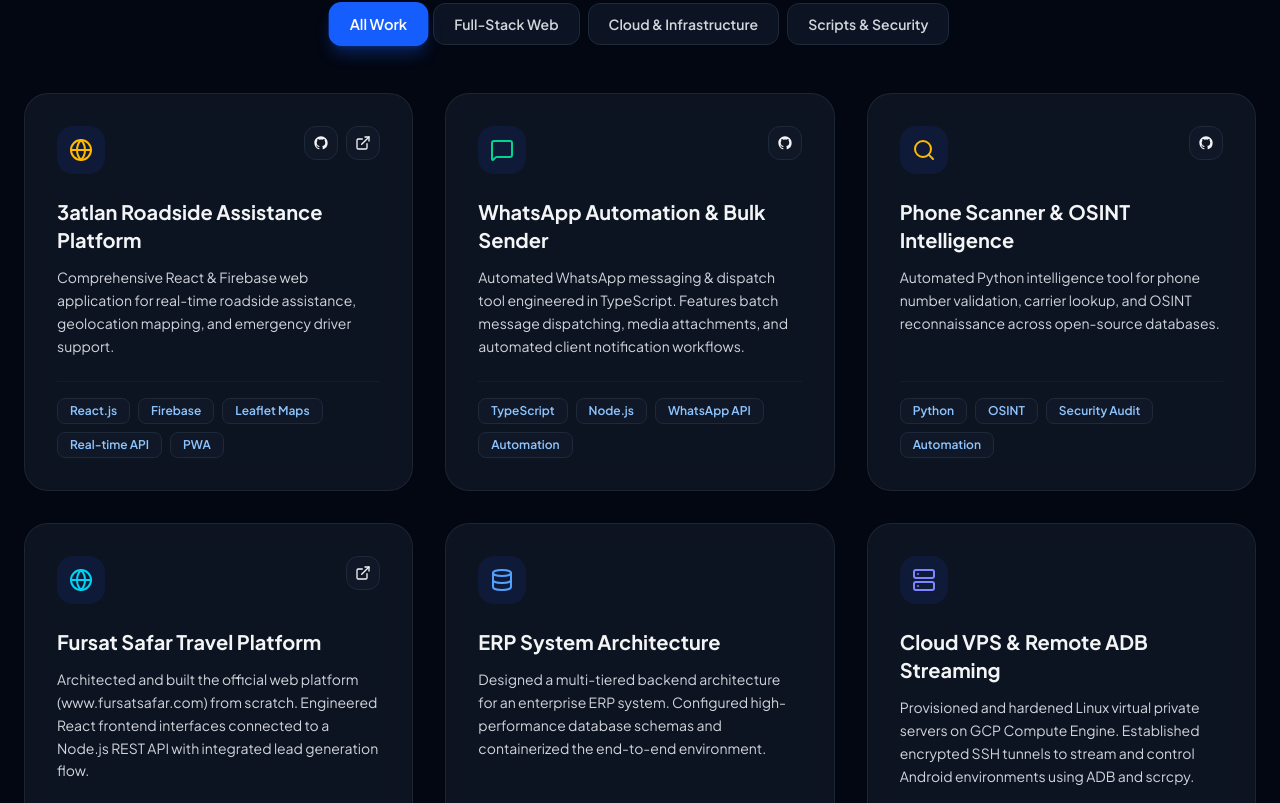
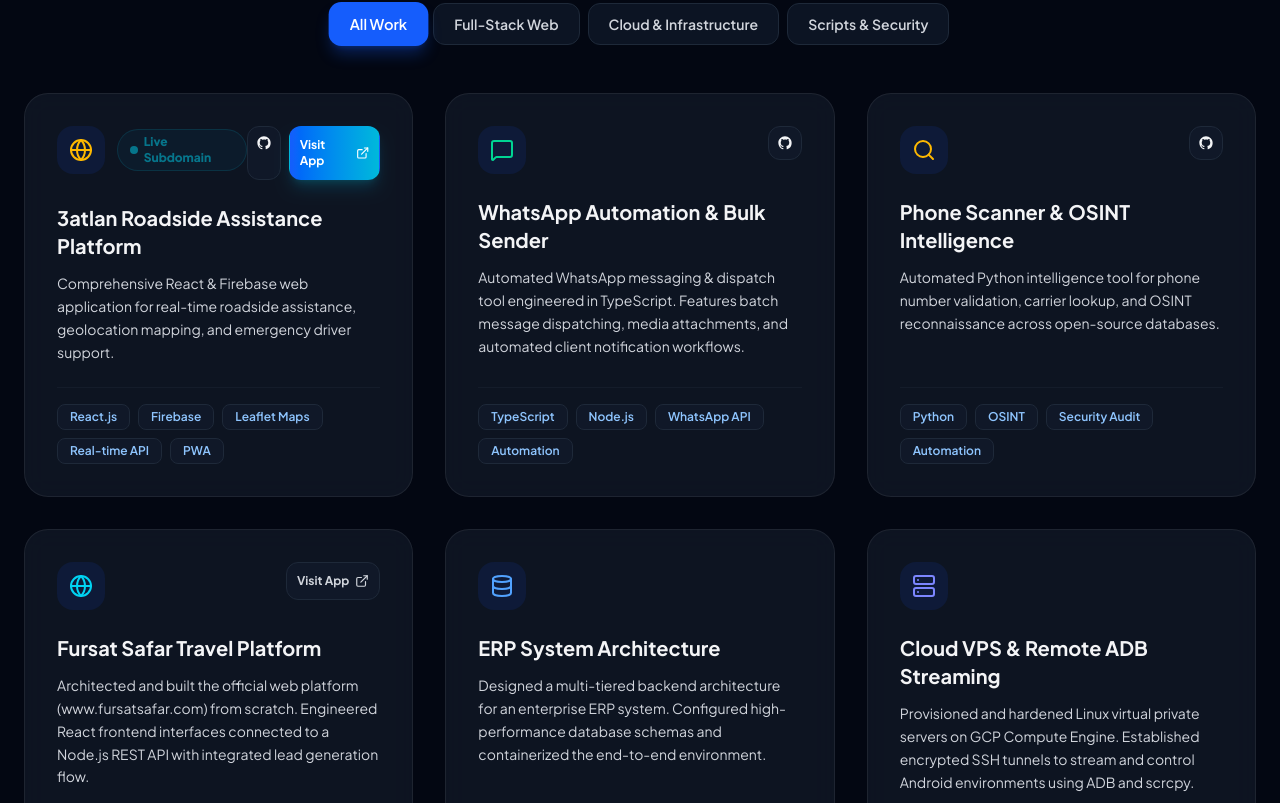
Before and after one commit to AmgdSMousa/portfolio, a React (Vite) app: page / in a window 1280 px wide. Shown: the part 3177-3980 px from the top of the page. Built offline with nearby package versions, Linux system fonts and the light colour scheme.

Commit message:
Add Live Subdomain badges and direct app launchers to portfolio cards

```diff
--- a/src/App.jsx
+++ b/src/App.jsx
@@ -604,8 +604,16 @@ function App() {
             >
               <div>
                 <div className="flex justify-between items-start mb-6">
-                  <div className="p-3 rounded-2xl bg-blue-600/10 shrink-0">
-                    {project.icon}
+                  <div className="flex items-center gap-3">
+                    <div className="p-3 rounded-2xl bg-blue-600/10 shrink-0">
+                      {project.icon}
+                    </div>
+                    {project.link && project.link.includes('am8ed.site') && (
+                      <span className="inline-flex items-center gap-1.5 px-3 py-1 rounded-full text-xs font-extrabold bg-cyan-500/10 text-cyan-400 border border-cyan-500/30 animate-pulse">
+                        <span className="w-2 h-2 rounded-full bg-cyan-400"></span>
+                        <span>{lang === 'en' ? 'Live Subdomain' : 'ساب دومين مباشر'}</span>
+                      </span>
+                    )}
                   </div>
 
                   <div className="flex gap-2">
@@ -625,10 +633,17 @@ function App() {
                         href={project.link}
                         target="_blank"
                         rel="noreferrer"
-                        className={`p-2 rounded-xl border transition ${darkMode ? 'bg-gray-900 border-gray-800 hover:text-cyan-400' : 'bg-slate-100 border-slate-200 hover:text-cyan-600'}`}
+                        className={`p-2.5 rounded-xl border transition flex items-center gap-1.5 text-xs font-bold ${
+                          project.link.includes('am8ed.site')
+                            ? 'bg-gradient-to-r from-blue-600 to-cyan-500 text-white border-transparent shadow-lg shadow-cyan-500/20 hover:scale-105'
+                            : darkMode
+                            ? 'bg-gray-900 border-gray-800 hover:text-cyan-400 text-gray-300'
+                            : 'bg-slate-100 border-slate-200 hover:text-cyan-600 text-slate-700'
+                        }`}
                         title="Live Site"
                       >
-                        <ExternalLink className="w-4 h-4" />
+                        <span>{lang === 'en' ? 'Visit App' : 'زيارة التطبيق'}</span>
+                        <ExternalLink className="w-3.5 h-3.5" />
                       </a>
                     )}
                   </div>
```
